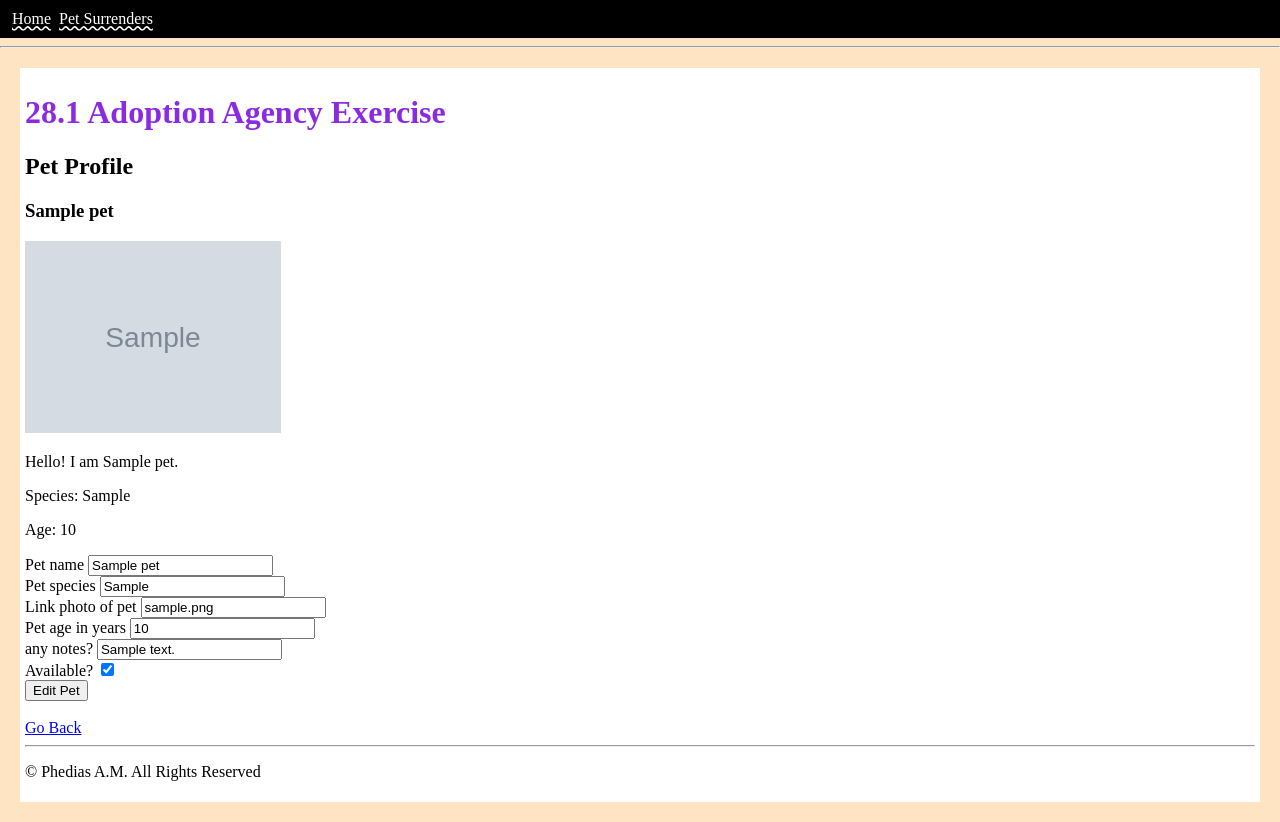
After one commit to papontem/28_1_Adoption_Agency_Exercise, a Flask app: page /1 in a window 1280 px wide. The commit adds this page. Run offline with Flask 2, Linux system fonts and the light colour scheme; tables that the repository leaves empty hold one stand-in row (values such as "Sample post"); grey boxes marked "Sample" are stand-in pictures.

Commit message:
theres a bug when we try to edit a pets information. form keeps the data we put in, but we get redirected back to the same page without the new information making it to our database affecting the pet object. If we go back to home and look at the pets list we dont see the pets info change.

```diff
--- a/app.py
+++ b/app.py
@@ -28,7 +28,7 @@ def homepage():
 
 
 @app.route("/add", methods=["GET", "POST"])
-def add_snack():
+def add_pet():
     """ Pet add form; handle adding."""
 
     form = AddPetsForm()
@@ -52,19 +52,29 @@ def add_snack():
         return render_template("add_pet_form.html", form=form)
 
 
-# @app.route("/users/<int:uid>/edit", methods=["GET", "POST"])
-# def edit_user(uid):
-#     """Show user edit form and handle edit."""
+@app.route("/<int:pet_id>", methods=["GET", "POST"])
+def edit_details_pet(pet_id):
+    """Show pet details and edit form and handle edit."""
 
-#     user = User.query.get_or_404(uid)
-#     form = UserForm(obj=user)
+    pet = Pet.query.get_or_404(pet_id)
+    form = AddPetsForm(obj=pet)
 
-#     if form.validate_on_submit():
-#         user.name = form.name.data
-#         user.email = form.email.data
-#         db.session.commit()
-#         flash(f"User {uid} updated!")
-#         return redirect(f"/users/{uid}/edit")
+    if form.validate_on_submit():
+        # #### TODO: for some reason the form validation keeps failing
+        # pet information seems to be left what values we put in edit form at time of submission,
+        # but when we go back to homepage, none of the changes are staying.
+        # Edit the pets data
+        pet.photo_url = form.photo_url.data
+        pet.notes     = form.notes.data
+        pet.available = form.available.data
 
-#     else:
-#         return render_template("user_form.html", form=form)
+        db.session.commit()
+
+        # flash user success
+        # flash(f"Pet {pet.id} updated!","success")
+
+        # return redirect(f"/{pet.id}")
+        return redirect(f"/")
+
+    else:
+        return render_template("edit_details_pet_form.html",pet=pet, form=form)
--- a/forms.py
+++ b/forms.py
@@ -1,5 +1,5 @@
 from flask_wtf import FlaskForm
-from wtforms import StringField, FloatField
+from wtforms import StringField, FloatField, BooleanField
 from wtforms.validators import InputRequired, Optional, URL, NumberRange, AnyOf
 
 class AddPetsForm(FlaskForm):
@@ -24,3 +24,5 @@ class AddPetsForm(FlaskForm):
 
     notes = StringField("any notes?",
                         validators=[Optional()])
+
+    available = BooleanField("Available?",validators=[Optional()])
--- /dev/null
+++ b/templates/edit_details_pet_form.html
@@ -0,0 +1,43 @@
+<!-- prettier-ignore -->
+{% extends 'base.html'%}
+{% block title%}{{pet.name}}'s Profile{% endblock%}
+<!--  -->
+{% block content %}
+<!-- HTML BODY TAG CONTENT OF WEBPAGE -->
+
+<h2>Pet Profile</h2>
+<h3>{{pet.name}}</h3>
+<div class="Pet_details">
+    <img class="Pet_Photo" src="{{pet.photo_url}}" alt="Pet Photo N/A">
+    <p>Hello! I am {{pet.name}}.</p>
+    <p>Species: {{pet.species}}</p>
+
+    {% if pet.age %}
+    <p>Age: {{pet.age}}</p>
+    {% else %}
+    <!-- no age submitted -->
+    <p>Age: N/A</p>
+    {%endif%}
+
+</div>
+<form method="POST">
+    {{ form.hidden_tag() }}
+    {% for field in form if field.widget.input_type != 'hidden'%}
+    {% set nono_label = ["Pet name","Pet species","Pet age in years"] %}
+    {% if field.label.text not in nono_labels %}
+        <div>
+            {{field.label(class_="form_label")}}
+            {{field(class_="form_input")}}
+            {% for err in field.errors %}
+            <small class="form-text text-danger">
+                {{err}}
+            </small>
+            {% endfor %}
+        </div>
+    {% endif %}
+    {% endfor %}
+    <button>Edit Pet</button>
+</form>
+<br>
+<a href="/" >Go Back</a>
+{% endblock %}
--- a/templates/home.html
+++ b/templates/home.html
@@ -29,7 +29,7 @@
     {% for pet in pets %}
 
     <tr>
-        <td><a href="/">Edit</a></td>
+        <td><a href="/{{pet.id}}">Details/Edit</a></td>
 
         <td><img class="Pet_Photo" src="{{pet.photo_url}}" alt="Pet Photo N/A"></td>
 
```
Also changed, not shown: seed.py (+1 -7 lines), templates/add_pet_form.html (+5 -4 lines).
